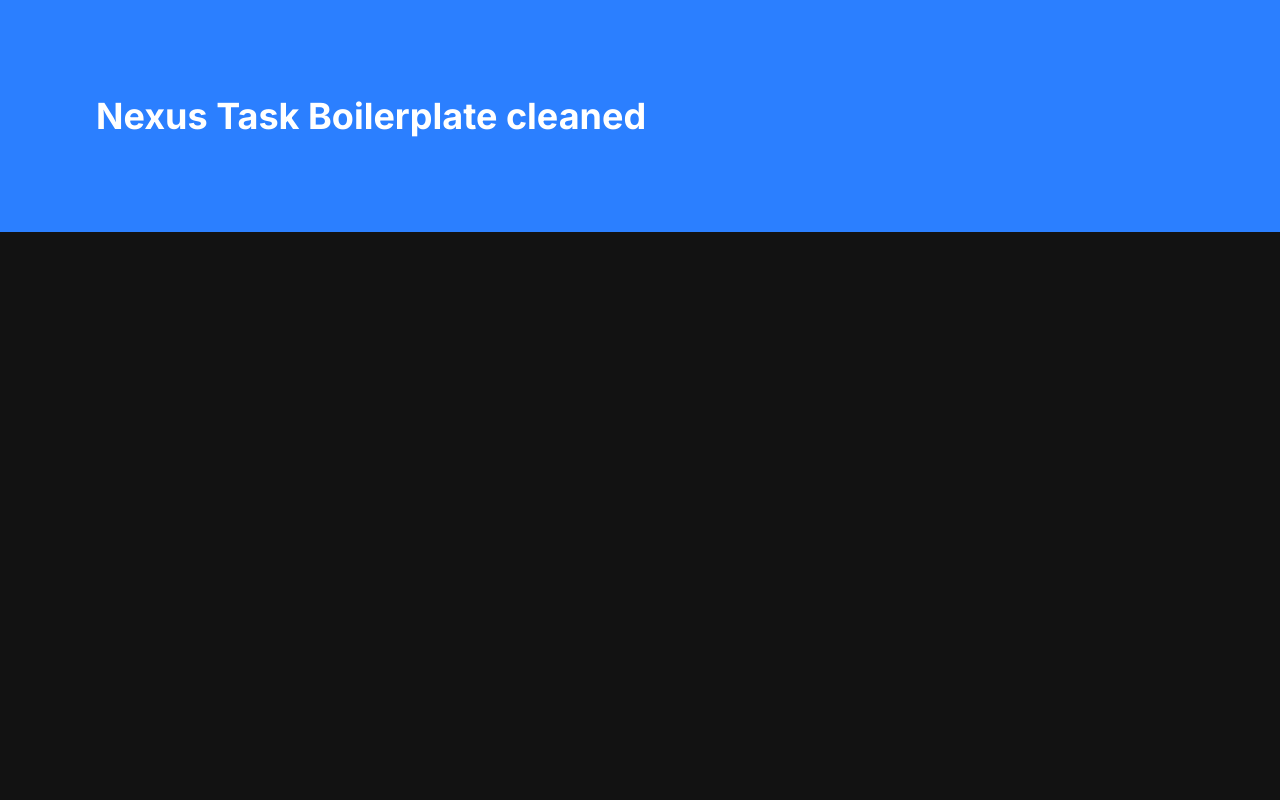
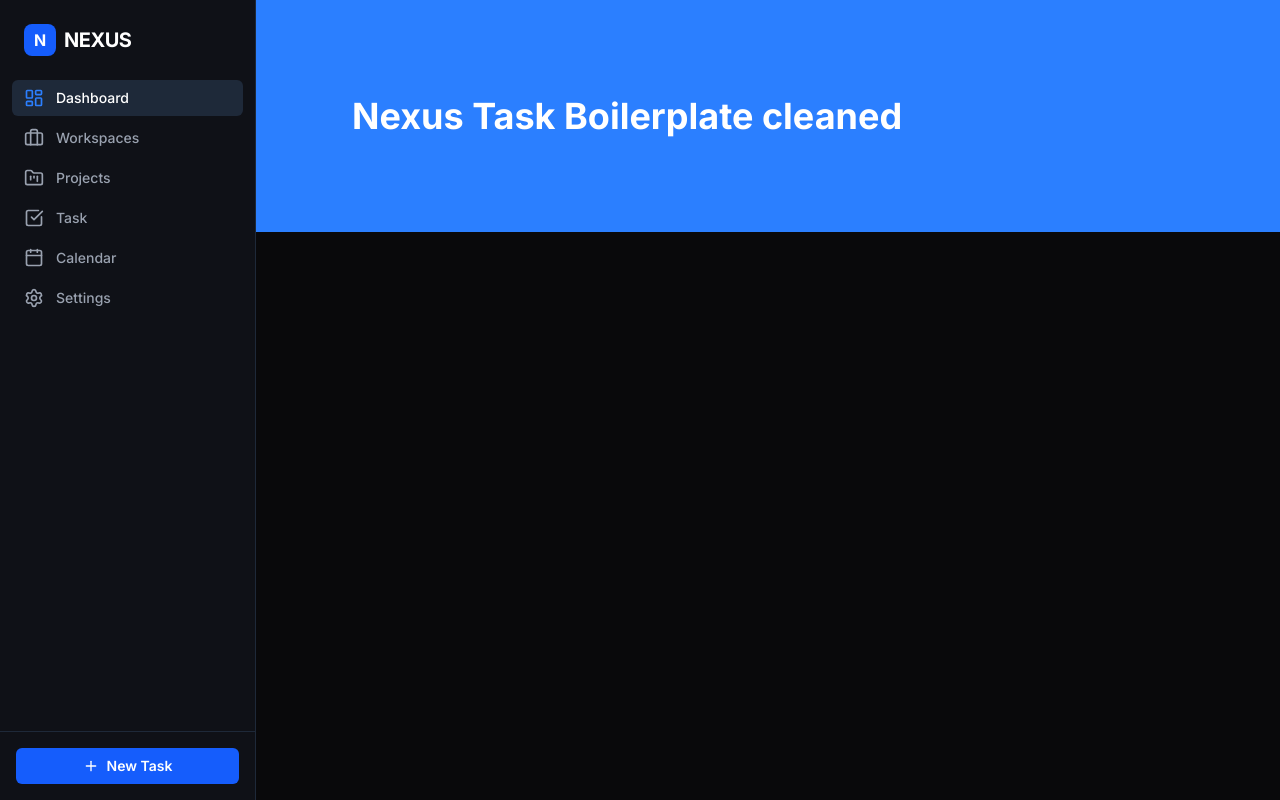
Before and after one commit to zoraizbinzahid/nexus-task-saas, a Next.js app in the folder frontend/: page / in a window 1280 px wide. Built offline with nearby package versions, Linux system fonts and the light colour scheme.

Commit message:
feat: implement main navigation sidebar with lucide icons

```diff
--- a/frontend/package.json
+++ b/frontend/package.json
@@ -9,10 +9,13 @@
     "lint": "eslint"
   },
   "dependencies": {
+    "clsx": "^2.1.1",
+    "lucide-react": "^1.8.0",
     "next": "16.2.4",
     "next-themes": "^0.4.6",
     "react": "19.2.4",
-    "react-dom": "19.2.4"
+    "react-dom": "19.2.4",
+    "tailwind-merge": "^3.5.0"
   },
   "devDependencies": {
     "@tailwindcss/postcss": "^4",
--- a/frontend/src/app/layout.tsx
+++ b/frontend/src/app/layout.tsx
@@ -2,11 +2,12 @@ import type { Metadata } from "next";
 import { Inter } from "next/font/google";
 import "./globals.css";
 import { ThemeProvider } from "@/components/theme-provider";
+import { Sidebar } from "@/components/layout/sidebar";
 
 const inter = Inter({ subsets: ["latin"] });
 
 export const metadata: Metadata = {
-  title: "Nexus Task | SaaS Project Management",
+  title: "Nexus",
   description: "Manage your workspaces, projects, and tasks with ease.",
 };
 
@@ -24,7 +25,12 @@ export default function RootLayout({
           enableSystem
           disableTransitionOnChange
         >
-          {children}
+          <div className="flex h-screen overflow-hidden">
+      <Sidebar />
+      <main className="flex-1 overflow-y-auto bg-[#09090b]">
+        {children}
+      </main>
+    </div>
         </ThemeProvider>
       </body>
     </html>
--- /dev/null
+++ b/frontend/src/components/layout/sidebar.tsx
@@ -0,0 +1,65 @@
+"use client"
+
+import Link from "next/link"
+import { usePathname } from "next/navigation"
+import { LayoutDashboard, Briefcase, FolderKanban, CheckSquare, Calendar, Settings, Plus } from "lucide-react"
+import { cn } from "@/lib/utils"
+
+const navItems = [
+    {name: "Dashboard", href: "/", icon: LayoutDashboard},
+    {name: "Workspaces", href: "/workspaces", icon: Briefcase},
+    {name: "Projects", href: "/projects", icon: FolderKanban},
+    {name: "Task", href: "/tasks", icon: CheckSquare},
+    {name: "Calendar", href: "/calendar", icon: Calendar},
+    {name: "Settings", href: "/settings", icon: Settings},
+]
+
+export function Sidebar(){
+    const pathname = usePathname()
+
+    return (
+        <div className="flex h-full w-64 flex-col bg-[#0f1117] text-gray-400 border-r border-gray-800">
+      <div className="flex h-20 items-center px-6">
+        <div className="flex items-center gap-2">
+          <div className="h-8 w-8 rounded-lg bg-blue-600 flex items-center justify-center">
+            <span className="text-white font-bold">N</span>
+          </div>
+          <span className="text-xl font-bold text-white tracking-tight">NEXUS</span>
+        </div>
+      </div>
+
+      <nav className="flex-1 space-y-1 px-3">
+        {navItems.map((item) => {
+          const isActive = pathname === item.href
+          return (
+            <Link
+              key={item.name}
+              href={item.href}
+              className={cn(
+                "group flex items-center px-3 py-2 text-sm font-medium rounded-md transition-colors",
+                isActive
+                  ? "bg-gray-800 text-white"
+                  : "hover:bg-gray-800/50 hover:text-white"
+              )}
+            >
+              <item.icon className={cn(
+                "mr-3 h-5 w-5 flex-shrink-0",
+                isActive ? "text-blue-500" : "group-hover:text-blue-500"
+              )} />
+              {item.name}
+            </Link>
+          )
+        })}
+      </nav>
+
+      <div className="p-4 border-t border-gray-800">
+        <button className="flex w-full items-center justify-center gap-2 rounded-md bg-blue-600 px-4 py-2 text-sm font-semibold text-white hover:bg-blue-500 transition-all">
+          <Plus className="h-4 w-4" />
+          New Task
+        </button>
+      </div>
+    </div>
+
+
+    )
+}
--- /dev/null
+++ b/frontend/src/lib/utils.ts
@@ -0,0 +1,6 @@
+import { clsx, type ClassValue } from "clsx"
+import { twMerge } from "tailwind-merge"
+
+export function cn(...inputs: ClassValue[]) {
+  return twMerge(clsx(inputs))
+}
```
Also changed, not shown: 1 other file (tests, documents, lock files or other folders).
